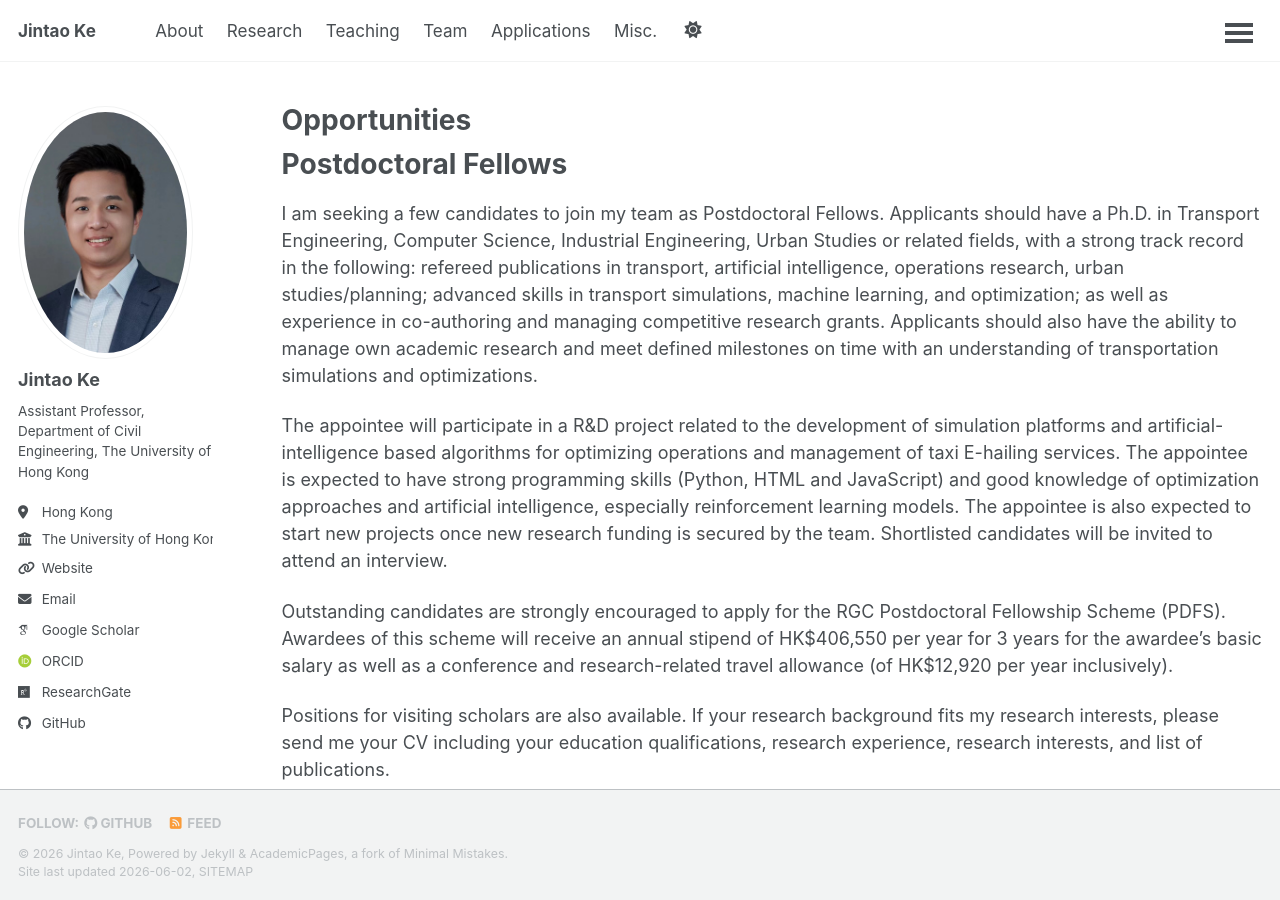
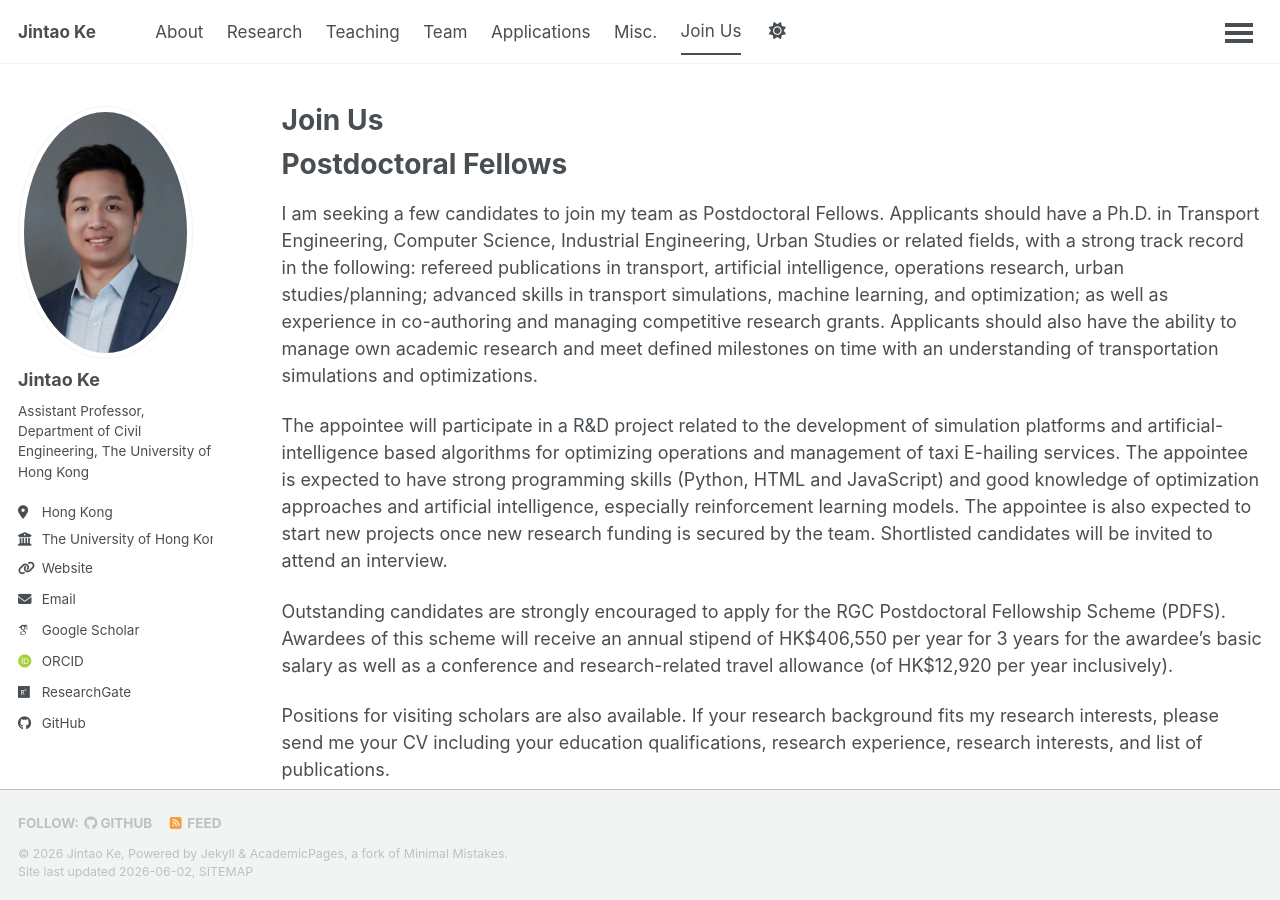
Before and after one commit to hku-kejintao/hku-kejintao.github.io, a Jekyll site: the page built from _pages/join-us.md, in a window 1280 px wide and 900 px high. Built offline with Jekyll 4.4.1, drawn with Linux system fonts in a browser that asks for light colours; some web fonts are replaced; a script that is not in the unit is left out.

Commit message:
Rename opportunities page to join us
Co-authored-by: Cursor <cursoragent@cursor.com>

```diff
--- a/_data/navigation.yml
+++ b/_data/navigation.yml
@@ -22,3 +22,6 @@ main:
 
   - title: "Misc."
     url: /miscellaneous/
+
+  - title: "Join Us"
+    url: /join-us/
--- a/_pages/opportunities.md
+++ b/_pages/join-us.md
@@ -1,7 +1,7 @@
 ---
 layout: archive
-title: "Opportunities"
-permalink: /opportunities/
+title: "Join Us"
+permalink: /join-us/
 author_profile: true
 ---
 
```
Also changed, not shown: README.md (+1 -0 lines), _pages/sitemap.md (+1 -0 lines).
